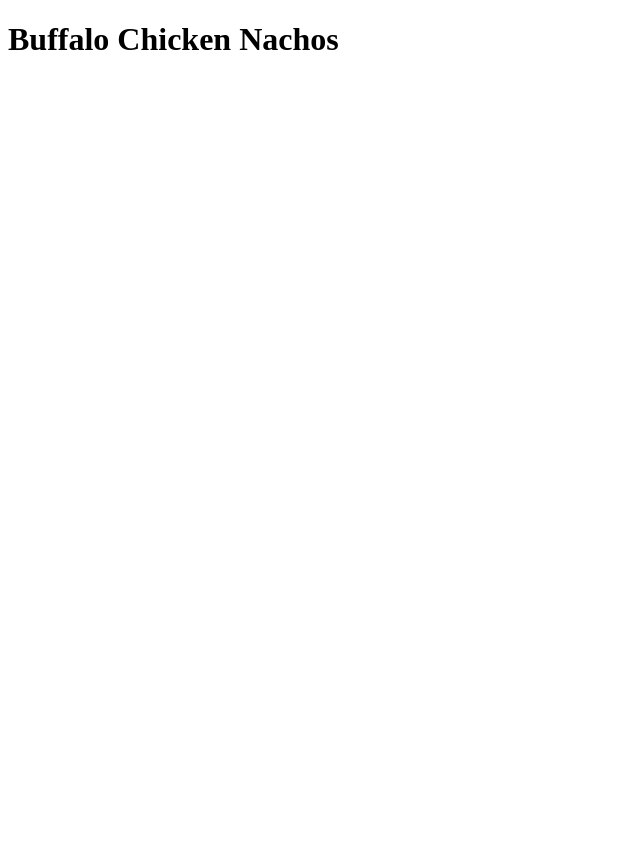
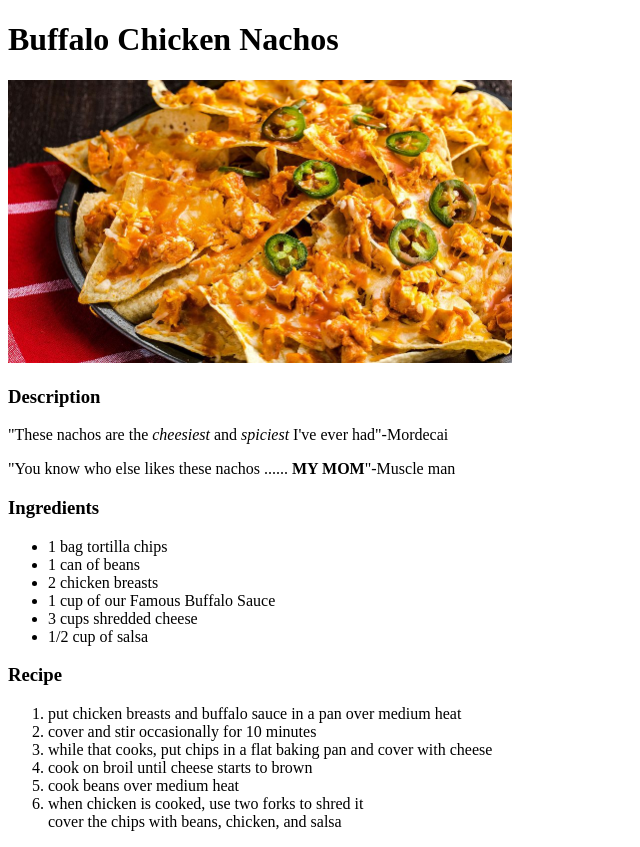
Before and after one commit to hsgriff/odin-recipes, a plain HTML site: page recipes/buff-chick-nachos.html in a window 1280 px wide. Shown: the whole page, without its empty margins (0-640 px from the left). Before the commit the page ends 800 px from the top, so only its background shows below. Drawn offline with Linux system fonts and the light colour scheme.

Commit message:
Add Buffalo Chicken Nacho recipe and description
Made a new directory for images, and added a image of the nachos to the
nacho recipe page, above the new description and recipe. Added a anchor
to the ingredients to link to a future recipe on this site.

```diff
--- a/recipes/buff-chick-nachos.html
+++ b/recipes/buff-chick-nachos.html
@@ -8,5 +8,30 @@
 </head>
 <body>
     <h1>Buffalo Chicken Nachos</h1>
+    <img src="../images/buff-chick-nachos.jpeg"
+    alt="cheesy buffalo chicken nachos" height="283" width="504">
+    <h3>Description</h3>
+    <p>"These nachos are the <em>cheesiest</em> and <em>spiciest</em> I've ever had"-Mordecai</p>
+    <p>"You know who else likes these nachos ...... <strong>MY MOM</strong>"-Muscle man</p>
+    <h3>Ingredients</h3>
+    <ul>
+        <li>1 bag tortilla chips</li>
+        <li>1 can of beans</li>
+        <li>2 chicken breasts</li>
+        <li>1 cup of our <a>Famous Buffalo Sauce</a></li>
+        <li>3 cups shredded cheese</li>
+        <li>1/2 cup of salsa</li>
+    </ul>
+    <h3>Recipe</h3>
+    <ol>
+        <li>put chicken breasts and buffalo sauce in a pan over medium heat</li>
+        <li>cover and stir occasionally for 10 minutes</li>
+        <li>while that cooks, put chips in a flat baking pan and cover with cheese</li>
+        <li>cook on broil until cheese starts to brown</li>
+        <li>cook beans over medium heat</li>
+        <li>when chicken is cooked, use two forks to shred it</li>
+        <il>cover the chips with beans, chicken, and salsa</li>
+    </ol>
+
 </body>
 </html>
```
Also changed, not shown: images/buff-chick-nachos.jpeg (added).
